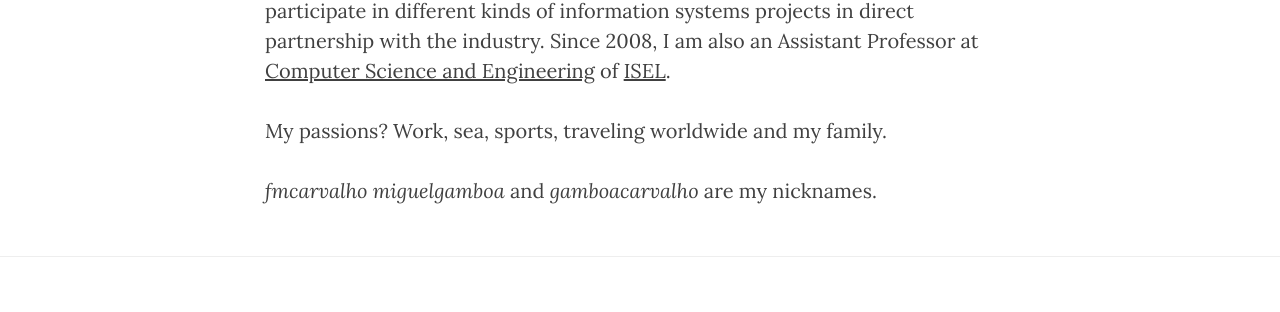
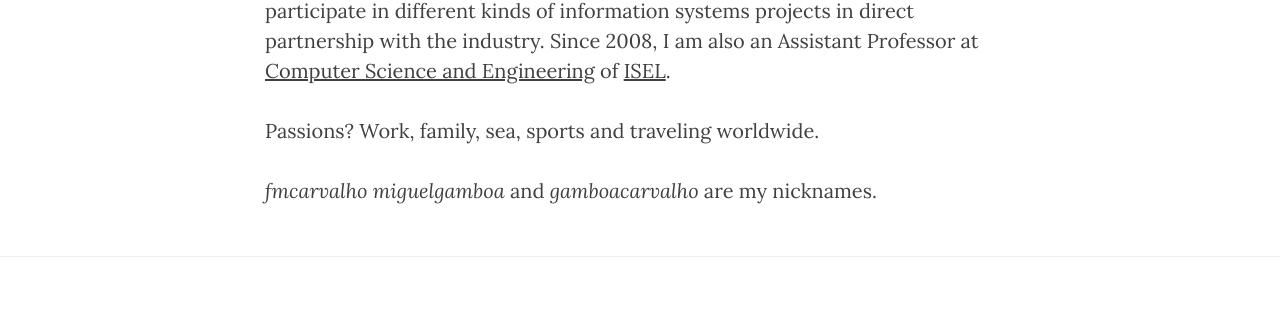
Before and after one commit to fmcarvalho/fmcarvalho.github.io, a Jekyll site: the page built from index.markdown, in a window 1280 px wide. Shown: the part 707-1019 px from the top of the page. Built offline with Jekyll 4.4.1, drawn with Linux system fonts in a browser that asks for light colours; nearby versions of some CDN libraries.

Commit message:
Minor fixes suggested by gamboa

```diff
--- a/index.markdown
+++ b/index.markdown
@@ -7,6 +7,6 @@
 I started my professional career as a software analyst at SSF/Easysoft after concluding a 5 years degree in Electrical and Computer Engineering (1992-97) at [IST]( https://tecnico.ulisboa.pt/). Since then, I interleaved my path between the university and the industry. I took [PAGE]( https://www.clsbe.lisboa.ucp.pt/pt-pt/executive-education/open-programs/programa-avancado-de-gestao-para-executivos-page) post-graduation (2000-01) at Catholic University of Portugal and I received the MsC (2003-05) and the PhD (2009-14) degrees in Computer and Software Engineering from [IST]( https://tecnico.ulisboa.pt/). During this journey, I passed by Altitude Software, Quatro SI, [CCISEL]( http://www.cc.isel.ipl.pt/) and [INESC ID]( https://www.inesc-id.pt/) where I had the opportunity to participate in different kinds of information systems projects in direct partnership with the industry.
 Since 2008, I am also an Assistant Professor at [Computer Science and Engineering]( https://www.isel.pt/cursos/licenciaturas/engenharia-informatica-e-computadores) of [ISEL]( https://www.isel.pt/).
 
-My passions? Work,  sea, sports, traveling worldwide and my family.
+Passions? Work, family, sea, sports and traveling worldwide.
 
 _fmcarvalho_ _miguelgamboa_ and _gamboacarvalho_ are my nicknames.
--- a/lecturer.markdown
+++ b/lecturer.markdown
@@ -7,7 +7,7 @@
 
 ###Teaching
 
-As a Teaching Assistant and then an Assistant Professor I have lectured the following courses at Computer Science and Engineering of ISEL:
+As Teaching Assistant and later as Assistant Professor I have lectured the following courses at Computer Science and Engineering of ISEL:
 
 * [Programing](https://adeetc.thothapp.com/classes/PG)
 * [Object Oriented Programming](https://adeetc.thothapp.com/classes/POO)
--- a/r&d.markdown
+++ b/r&d.markdown
@@ -9,7 +9,7 @@
 specialized training courses, technical consulting and research.
 
 Because most of my projects were developed in partnership with
-industry and under confidential agreements, I cannot publish any
+industry and under confidential agreements commitment, I cannot disclose any
 information about them.
 
 ###Research
```
